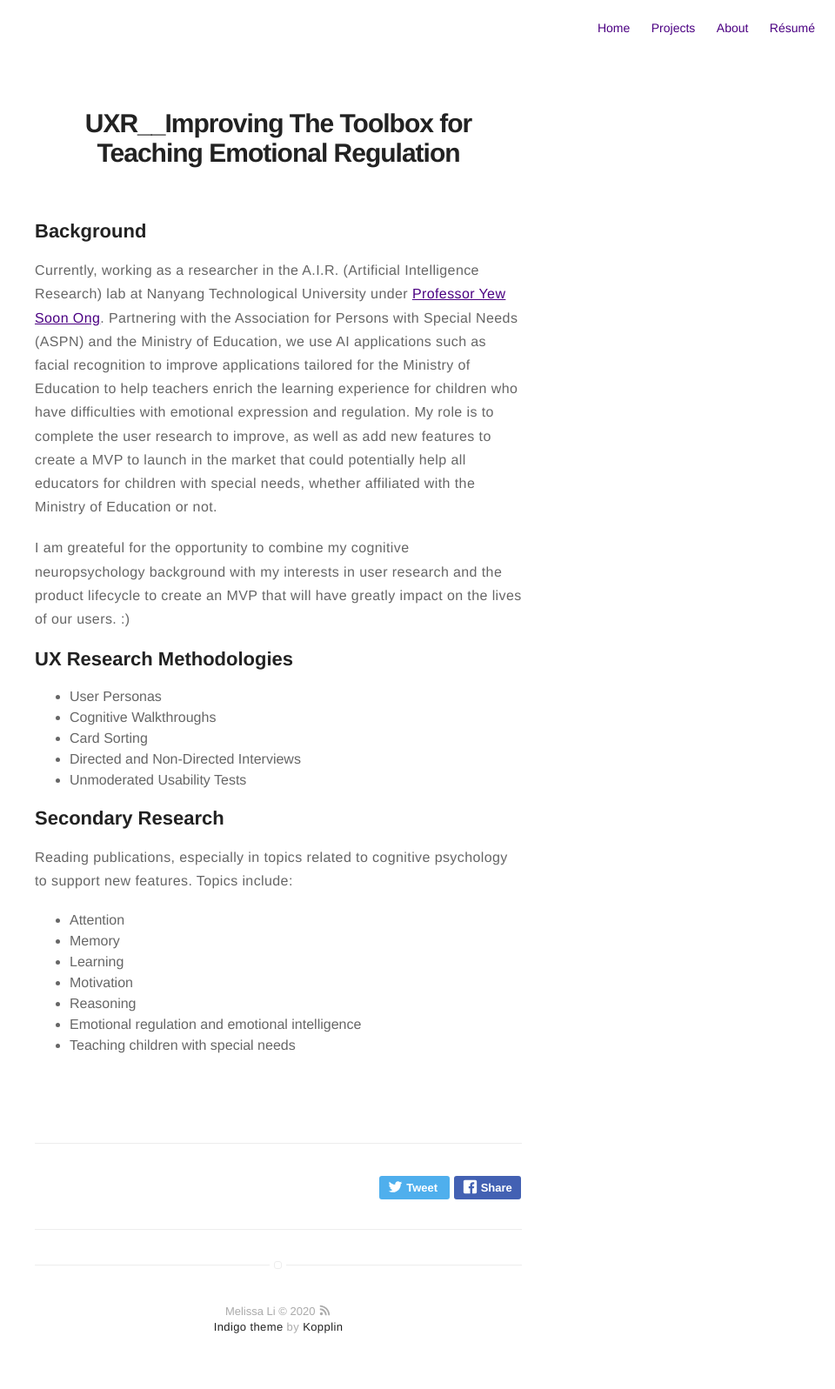
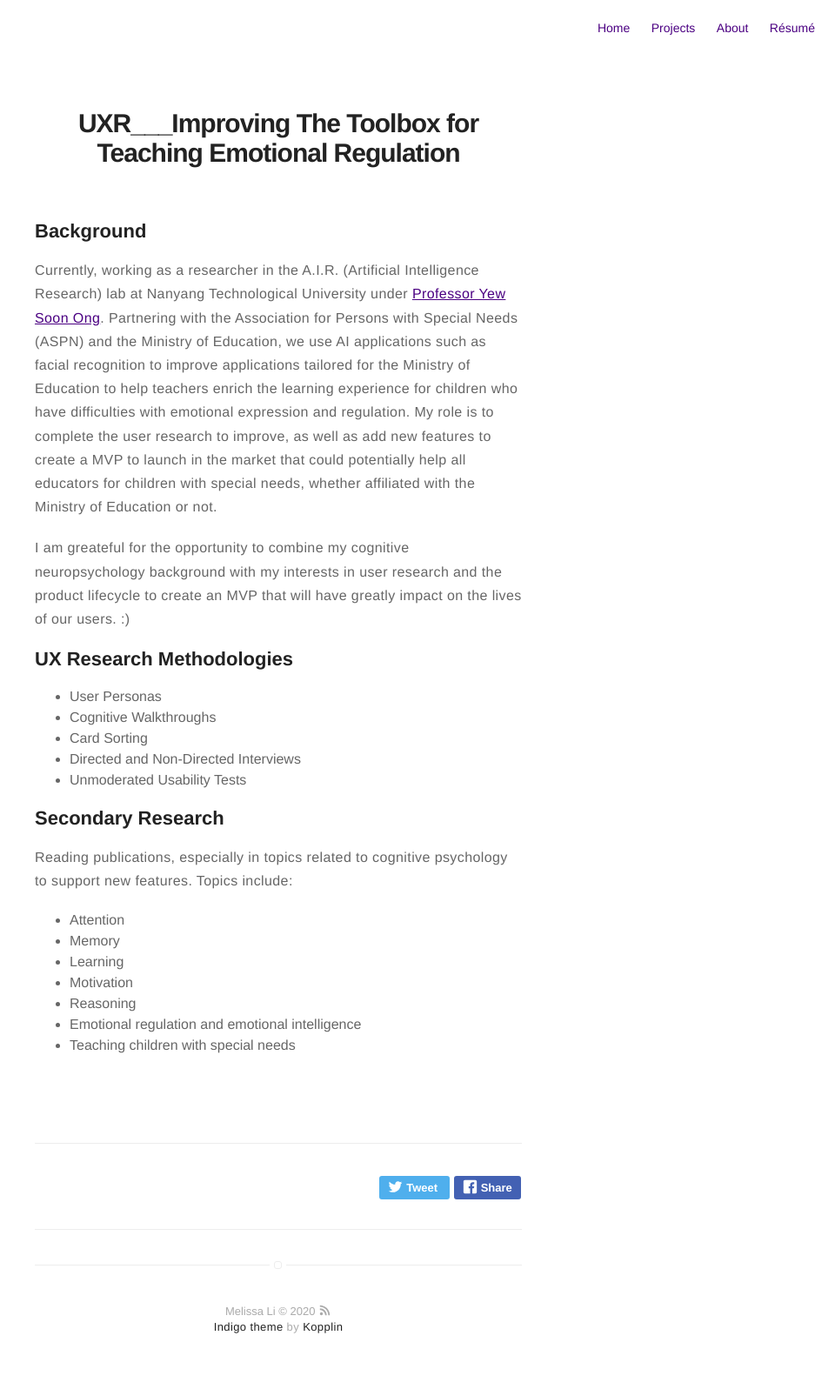
Before and after one commit to im-mel/im-mel.github.io, a Jekyll site: the page built from _posts/2020-02-01-AI-An-Emotional-Regulation-Tool.markdown, in a window 1280 px wide. Shown: the whole page at 87% size, without its empty margins (320-1280 px from the left). Built offline with Jekyll 4.4.1, drawn with Linux system fonts in a browser that asks for light colours.

```diff
--- a/_posts/2020-02-01-AI-An-Emotional-Regulation-Tool.markdown
+++ b/_posts/2020-02-01-AI-An-Emotional-Regulation-Tool.markdown
@@ -1,5 +1,5 @@
 ---
-title: "UXR__Improving The Toolbox for Teaching Emotional Regulation"
+title: "UXR___Improving The Toolbox for Teaching Emotional Regulation"
 layout: post
 date: 2020-02-01 00:01
 tag: false
```
